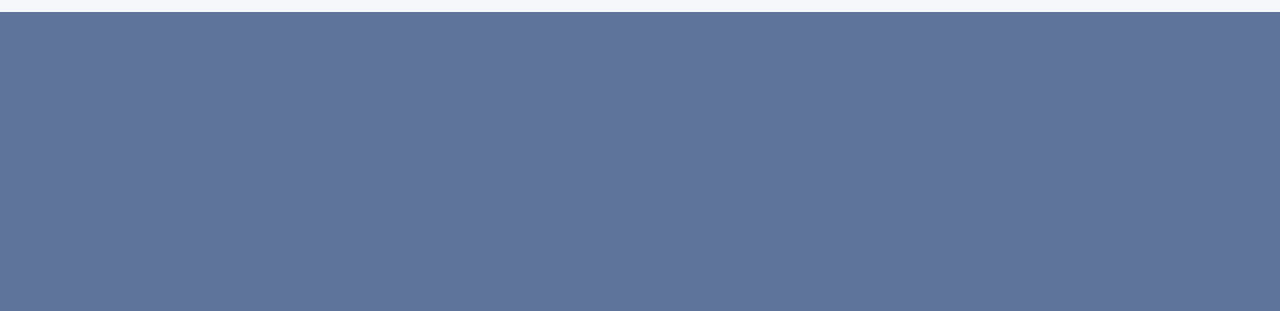
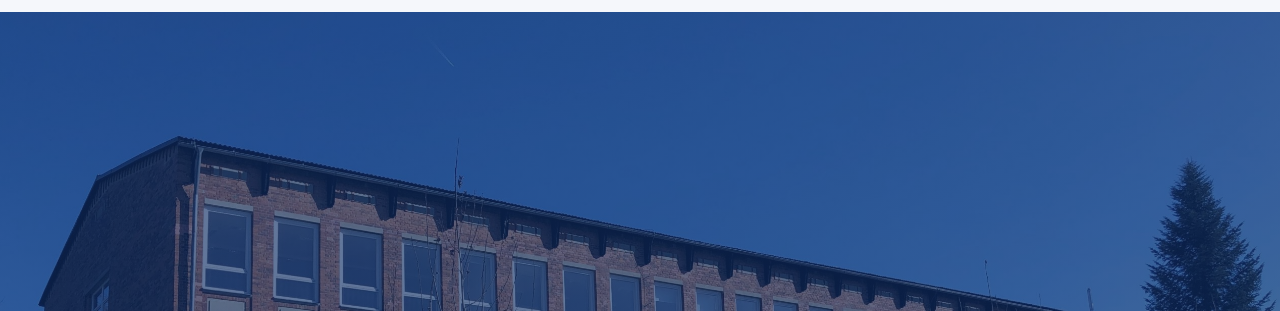
Before and after one commit to Bongess/Baltaci_web, a plain HTML site: page index.html in a window 1280 px wide. Shown: the part 58-369 px from the top of the page. Drawn offline with nearby package versions, Linux system fonts and the light colour scheme.

Commit message:
Fix background image URL in style.css

```diff
--- a/style.css
+++ b/style.css
@@ -82,7 +82,7 @@ body {
 
   background:
   linear-gradient(rgba(15,46,102,0.65), rgba(15,46,102,0.65)),
-  url("images/balt_pozadi.jpg");
+  url("balt_pozadi.jpg");
 
   background-size:cover;
   background-position:center;
```
